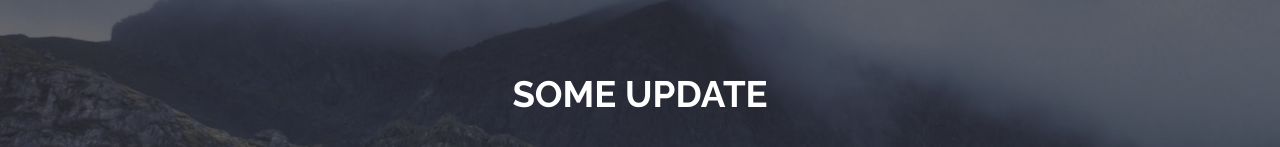
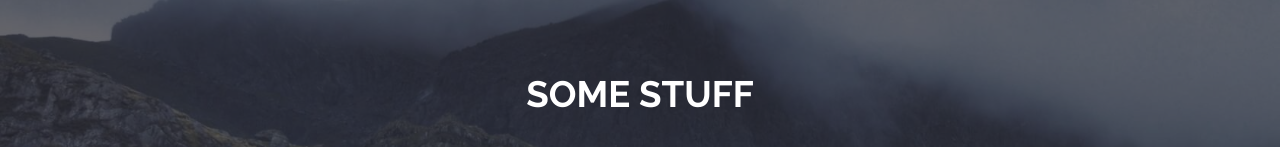
Before and after one commit to closeheat-test1/holy-water-6041, a plain HTML site: page index.html in a window 1280 px wide. Shown: the part 135-282 px from the top of the page. Drawn offline with Linux system fonts and the light colour scheme.

Commit message:
Live editor edit

```diff
--- a/index.html
+++ b/index.html
@@ -37,7 +37,7 @@
 
 		<!-- Banner -->
 			<section id="banner">
-				<h2>Some update</h2>
+				<h2>Some Stuff</h2>
 				<p>Lorem ipsum dolor sit amet nullam consequat <br /> interdum vivamus donce sed libero.</p>
 				<ul class="actions">
 					<li><a href="#" class="button special big">Get Started</a></li>
```
